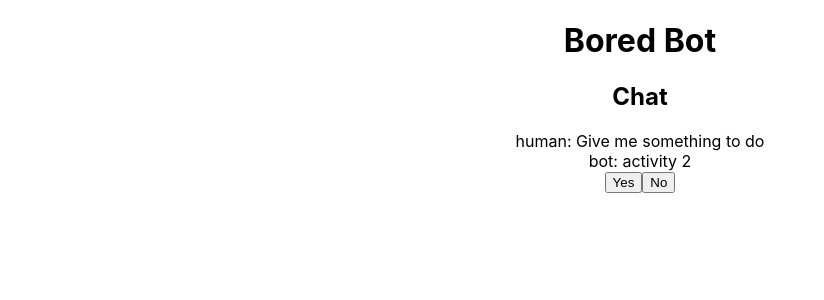
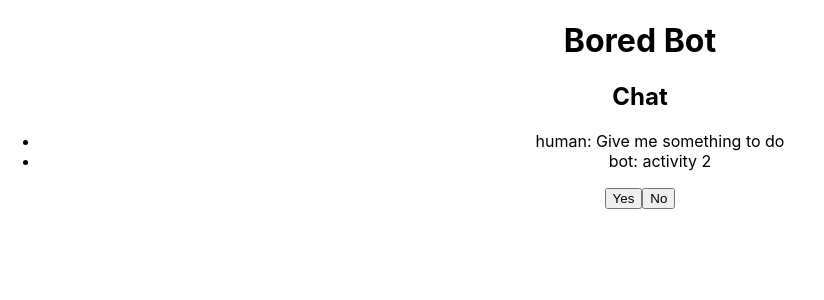
Before and after one commit to roei111/BoredBot, a React (Create React App) app: page / in a window 1280 px wide. Shown: the top 300 px of the page, without its empty margins (0-824 px from the left). Built offline with nearby package versions, Linux system fonts and the light colour scheme; the HTML template or start-up script is replaced by a standard one.

Commit message:
Feature: restart and typing status

```diff
--- a/src/Components/Chat.js
+++ b/src/Components/Chat.js
@@ -1,42 +1,69 @@
 import { useState } from "react";
 import Message from "./Message";
 
-const defaultActivities = ["activity 1", "activity 2", "activity 3", "activity 4"];
-const activities = [...defaultActivities]
+const defaultActivities = [
+  "activity 1",
+  "activity 2",
+  "activity 3",
+  "activity 4",
+];
+let activities = [...defaultActivities];
 const getActivity = () => {
   let randomNum = Math.floor(Math.random() * activities.length);
   const activity = activities.splice(randomNum, 1)[0];
-  console.log("deleted activity!!!!! ", activity);
   return activity;
 };
 
-const initialMessages = [
+const getInitialMessages = () => {
+  return [
     { autor: "human", content: "Give me something to do" },
     { autor: "bot", content: getActivity() },
   ];
+};
+const initialMessages = getInitialMessages();
 
 const Chat = () => {
   const [messages, setMessages] = useState(initialMessages);
   const [isDone, setIsDone] = useState(false);
+  const [isBotTyping, setIsBotTyping] = useState(false);
 
-  const noClickHandler = () => {
+  const addNewMessage = (autor, content) => {
     setMessages((prevMessages) => {
-      return [...prevMessages, { autor: "bot", content: getActivity() }];
+      return [...prevMessages, { autor: autor, content: content }];
     });
   };
 
+  const noClickHandler = () => {
+    addNewMessage("human", "No");
+    setIsBotTyping(true);
+    setTimeout(()=>{
+      addNewMessage("bot", getActivity());
+      setIsBotTyping(false);
+    },500)
+  };
+
   const yesClickHandler = () => {
+    addNewMessage("human", "Yes");
+    addNewMessage("bot", "Go do it!!");
     setIsDone(true);
   };
 
-  const restart = () => {};
+  const restart = () => {
+    activities = [...defaultActivities];
+    setIsDone(false);
+    const initialMessages = getInitialMessages();
+    setMessages(initialMessages);
+  };
 
   return (
     <div>
       <h2>Chat</h2>
+      <ul>
         {messages.map((message, index) => {
           return <Message key={index} message={message} />;
         })}
+      </ul>
+      {isBotTyping ? <h4>Typing...</h4> : null}
       {isDone ? (
         <div>
           <button>Great!!</button>
--- a/src/Components/Message.js
+++ b/src/Components/Message.js
@@ -2,9 +2,9 @@ const Message = (props) => {
   const { autor, content } = props.message;
 
   return (
-    <div>
+    <li>
       {autor}: {content}
-    </div>
+    </li>
   );
 };
 
```
Lines whose indentation alone changed are shown as unchanged.
